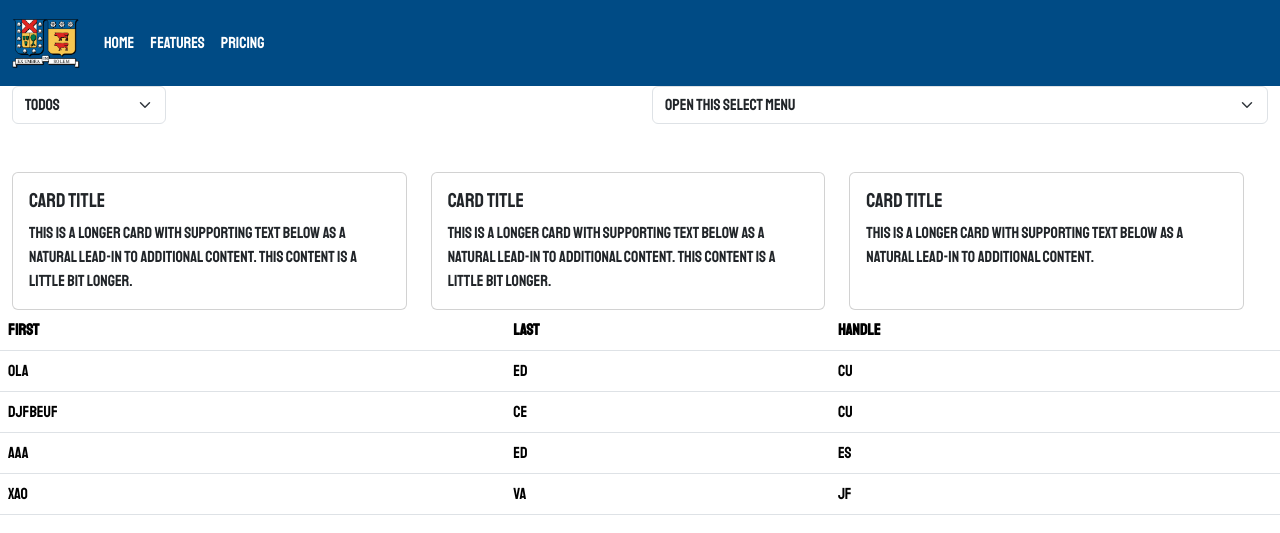
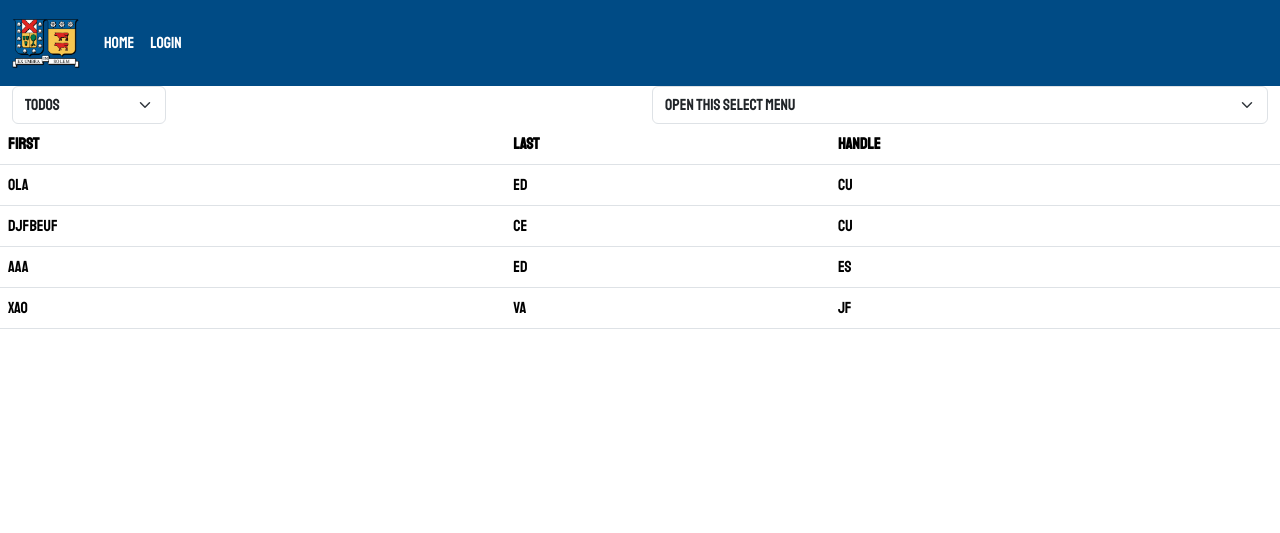
Before and after one commit to etha44a4n/CER3-GRUPO11, a Django app: page / in a window 1280 px wide. Shown: the top 533 px of the page. Run offline with Django 4.2, Linux system fonts and the light colour scheme; data comes from the database, SQL or seed files in the repository; both versions use the stored data as it was after the commit.

Commit message:
login y logout

```diff
--- a/CER3/CER3/urls.py
+++ b/CER3/CER3/urls.py
@@ -20,6 +20,8 @@ from core import views
 
 urlpatterns = [
     path('', views.home, name="home"),
+    path('login/', views.iniciarSesion, name="login"),
+    path('logout/', views.cerrarSesion, name="logout"),
     path('admin/', admin.site.urls),
     path('rest/', include('rest.urls')),
 ]
--- a/CER3/core/templates/core/home.html
+++ b/CER3/core/templates/core/home.html
@@ -15,8 +15,11 @@
           <div class="collapse navbar-collapse" id="navbarNavAltMarkup">
             <div class="navbar-nav">
               <a class="nav-link text-white" aria-current="page" href="#">Home</a>
-              <a class="nav-link text-white" href="#">Features</a>
-              <a class="nav-link text-white" href="#">Pricing</a>
+              {% if user.is_authenticated %}
+                <a class="nav-link text-white" href="logout">Logout</a>
+              {% else %}
+                <a class="nav-link text-white" href="{% url 'login' %}">Login</a>
+              {% endif %}
             </div>
           </div>
         </div>
@@ -60,9 +63,11 @@
     </div>
 </div>
 
+{% if user.is_authenticated %}
 <div class="row">
   {% include 'core/vistaSegmento.html' %}
 </div>
+{% endif %}
 
 <div class="row">
   <table class="table">
--- a/CER3/core/views.py
+++ b/CER3/core/views.py
@@ -1,5 +1,9 @@
-from django.shortcuts import render
+from django.shortcuts import render, redirect
 from .models import Evento
+from django.contrib.auth.forms import AuthenticationForm
+from django.contrib.auth.models import User
+from django.contrib.auth import login, logout, authenticate
+from django.db import IntegrityError
 
 def home(request):
     title = "Home"
@@ -23,3 +27,25 @@ def home(request):
         "segmentos" :segmentos,
     }
     return render(request, 'core/home.html', data)
+
+def cerrarSesion(request):
+    logout(request)
+    return redirect('home')
+
+def iniciarSesion(request):
+    if request.method == 'GET':
+        data = {
+            'form': AuthenticationForm
+        }
+        return render(request, 'core/login.html', data)
+    else:
+        user = authenticate(request, username=request.POST['username'], password=request.POST['password'])
+        if user is None:
+            data = {
+                'form': AuthenticationForm,
+                'error': 'Usuario o contraseña incorrecta'
+            }
+            return render(request, 'core/login.html', data)
+        else:
+            login(request, user)
+            return redirect('home')
```
Also changed, not shown: CER3/core/templates/core/login.html (+15 -0 lines), CER3/db.sqlite3.
